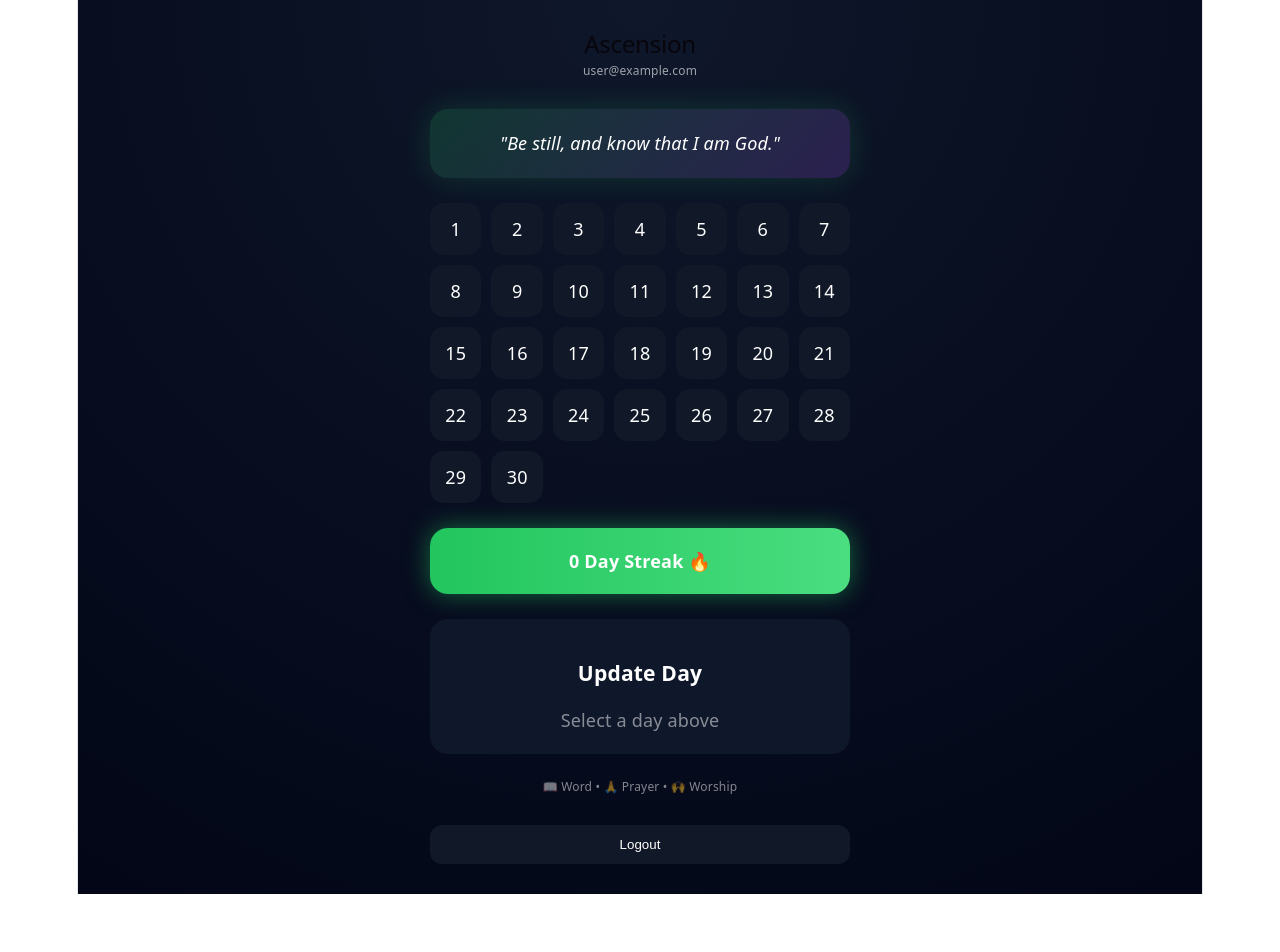
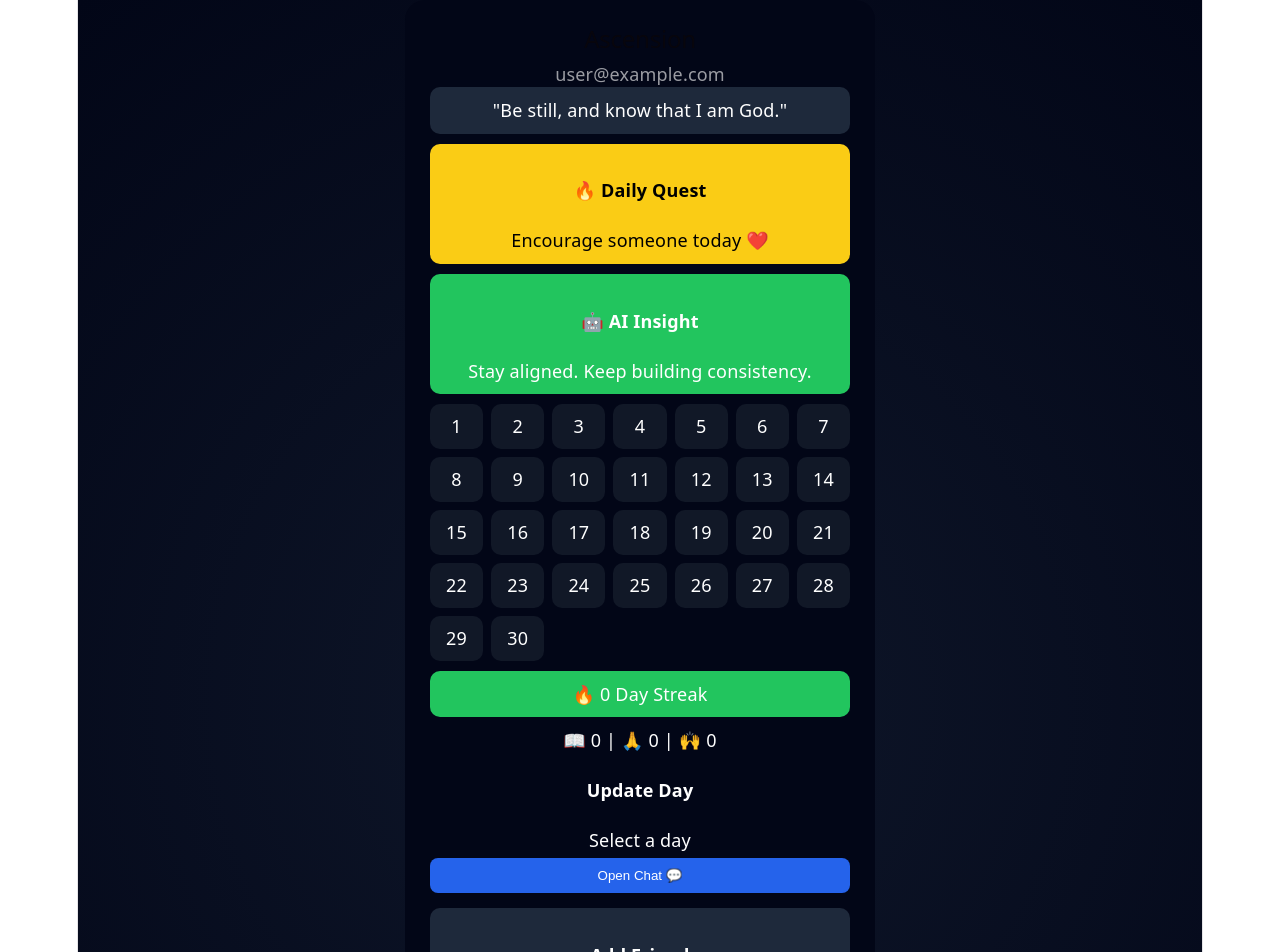
Before and after one commit to DanielEtti9/ascension-protocol, a React (Vite) app: page /dashboard in a window 1280 px wide. Shown: the top 952 px of the page. Before the commit the page ends 894 px from the top, so only its background shows below. Built offline with nearby package versions, Linux system fonts and the light colour scheme; no server answers; the database is empty; sample sign-in values are in the browser's storage.

Commit message:
phase 3 updates

```diff
--- a/src/pages/Dashboard.jsx
+++ b/src/pages/Dashboard.jsx
@@ -1,17 +1,48 @@
 import { useState, useEffect } from "react";
 import { auth, db } from "../services/firebase";
 import { signOut, onAuthStateChanged } from "firebase/auth";
-import { doc, setDoc, getDoc } from "firebase/firestore";
+import {
+  doc,
+  setDoc,
+  getDoc,
+  updateDoc,
+  arrayUnion,
+  collection,
+  getDocs,
+} from "firebase/firestore";
 
 const verse = "Be still, and know that I am God.";
+
+const quests = [
+  "Read the Word today 📖",
+  "Pray for someone 🙏",
+  "Spend time in worship 🙌",
+  "Encourage someone today ❤️",
+  "Meditate on Scripture 🧠",
+  "Fast or sacrifice something today 🔥",
+  "Share the Word with someone ✝️",
+];
 
 export default function Dashboard() {
   const today = new Date();
   const todayIndex = today.getDate() - 1;
+  const todayQuest = quests[today.getDay()];
 
   const [user, setUser] = useState(null);
   const [days, setDays] = useState([]);
   const [selectedDay, setSelectedDay] = useState(null);
+
+  const [stats, setStats] = useState({
+    streak: 0,
+    longest: 0,
+    study: 0,
+    prayer: 0,
+    worship: 0,
+  });
+
+  const [friendId, setFriendId] = useState("");
+  const [friends, setFriends] = useState([]);
+  const [leaderboard, setLeaderboard] = useState([]);
 
   // AUTH
   useEffect(() => {
@@ -19,7 +50,7 @@ export default function Dashboard() {
     return () => unsub();
   }, []);
 
-  // LOAD DATA
+  // LOAD USER DATA
   useEffect(() => {
     if (!user) return;
 
@@ -28,7 +59,8 @@ export default function Dashboard() {
       const snap = await getDoc(ref);
 
       if (snap.exists()) {
-        setDays(snap.data().days || []);
+        const data = snap.data();
+        setDays(data.days || []);
       } else {
         const empty = Array.from({ length: 30 }, () => ({
           study: false,
@@ -42,33 +74,122 @@ export default function Dashboard() {
     load();
   }, [user]);
 
-  // SAVE DATA
+  // CALCULATE STATS
+  useEffect(() => {
+    let streak = 0;
+    let longest = 0;
+    let current = 0;
+
+    let study = 0;
+    let prayer = 0;
+    let worship = 0;
+
+    days.forEach((d, i) => {
+      if (d.study) study++;
+      if (d.prayer) prayer++;
+      if (d.worship) worship++;
+
+      if (d.study && d.prayer && d.worship) {
+        current++;
+        if (i <= todayIndex) streak = current;
+      } else {
+        current = 0;
+      }
+
+      if (current > longest) longest = current;
+    });
+
+    setStats({ streak, longest, study, prayer, worship });
+  }, [days]);
+
+  // SAVE USER DATA
   useEffect(() => {
     if (!user || days.length === 0) return;
+
     const ref = doc(db, "users", user.uid);
-    setDoc(ref, { days }, { merge: true });
+
+    setDoc(
+      ref,
+      {
+        email: user.email,
+        days,
+        streak: stats.streak,
+        longestStreak: stats.longest,
+        totalStudy: stats.study,
+        totalPrayer: stats.prayer,
+        totalWorship: stats.worship,
+      },
+      { merge: true }
+    );
+  }, [days, stats]);
+
+  // ADD FRIEND
+  const addFriend = async () => {
+    if (!friendId) return;
+
+    const ref = doc(db, "users", user.uid);
+
+    await updateDoc(ref, {
+      friends: arrayUnion(friendId),
+    });
+
+    setFriendId("");
+    alert("Friend added!");
+  };
+
+  // LOAD FRIENDS
+  useEffect(() => {
+    if (!user) return;
+
+    const loadFriends = async () => {
+      const ref = doc(db, "users", user.uid);
+      const snap = await getDoc(ref);
+
+      if (!snap.exists()) return;
+
+      const ids = snap.data().friends || [];
+      let list = [];
+
+      for (let id of ids) {
+        const fSnap = await getDoc(doc(db, "users", id));
+        if (fSnap.exists()) list.push(fSnap.data());
+      }
+
+      setFriends(list);
+    };
+
+    loadFriends();
+  }, [user, days]);
+
+  // LEADERBOARD
+  useEffect(() => {
+    const loadLeaderboard = async () => {
+      const snap = await getDocs(collection(db, "users"));
+
+      let list = [];
+
+      snap.forEach((doc) => {
+        const data = doc.data();
+        list.push({
+          email: data.email,
+          streak: data.streak || 0,
+        });
+      });
+
+      list.sort((a, b) => b.streak - a.streak);
+      setLeaderboard(list.slice(0, 5));
+    };
+
+    loadLeaderboard();
   }, [days]);
 
-  // TOGGLE
+  // TOGGLE DAY
   const toggle = (type) => {
     if (selectedDay === null) return;
 
     const updated = [...days];
     updated[selectedDay][type] = !updated[selectedDay][type];
     setDays(updated);
-  };
-
-  // STREAK
-  const getStreak = () => {
-    let streak = 0;
-
-    for (let i = todayIndex; i >= 0; i--) {
-      const d = days[i];
-      if (d?.study && d?.prayer && d?.worship) streak++;
-      else break;
-    }
-
-    return streak;
   };
 
   const handleLogout = async () => {
@@ -79,50 +200,33 @@ export default function Dashboard() {
   if (!user) return <div style={{ color: "white" }}>Loading...</div>;
 
   return (
-    <div
-      style={{
-        minHeight: "100vh",
-        background: "radial-gradient(circle at top, #0f172a, #020617)",
-        display: "flex",
-        justifyContent: "center",
-        padding: "30px 20px",
-        color: "white",
-      }}
-    >
-      <div style={{ width: "100%", maxWidth: "420px" }}>
+    <div style={container}>
+      <div style={card}>
         {/* HEADER */}
-        <div style={{ marginBottom: "25px", textAlign: "center" }}>
-          <h2 style={{ margin: 0 }}>Ascension</h2>
-          <p style={{ fontSize: "12px", opacity: 0.6 }}>
-            {user.email}
+        <h2>Ascension</h2>
+        <p style={{ opacity: 0.6 }}>{user.email}</p>
+
+        {/* VERSE */}
+        <div style={verseBox}>"{verse}"</div>
+
+        {/* DAILY QUEST */}
+        <div style={questBox}>
+          <h4>🔥 Daily Quest</h4>
+          <p>{todayQuest}</p>
+        </div>
+
+        {/* AI INSIGHT */}
+        <div style={aiBox}>
+          <h4>🤖 AI Insight</h4>
+          <p>
+            {stats.streak >= 5
+              ? "🔥 You're walking in discipline. Stay consistent."
+              : "Stay aligned. Keep building consistency."}
           </p>
         </div>
 
-        {/* VERSE CARD */}
-        <div
-          style={{
-            padding: "20px",
-            borderRadius: "18px",
-            background:
-              "linear-gradient(135deg, rgba(34,197,94,0.2), rgba(168,85,247,0.2))",
-            textAlign: "center",
-            marginBottom: "25px",
-            boxShadow: "0 0 30px rgba(34,197,94,0.2)",
-          }}
-        >
-          <p style={{ fontStyle: "italic", lineHeight: 1.6 }}>
-            "{verse}"
-          </p>
-        </div>
-
-        {/* DAYS GRID */}
-        <div
-          style={{
-            display: "grid",
-            gridTemplateColumns: "repeat(7, 1fr)",
-            gap: "10px",
-          }}
-        >
+        {/* GRID */}
+        <div style={grid}>
           {days.map((d, i) => {
             const total =
               (d.study ? 1 : 0) +
@@ -143,20 +247,9 @@ export default function Dashboard() {
                 key={i}
                 onClick={() => setSelectedDay(i)}
                 style={{
-                  height: "52px",
-                  borderRadius: "14px",
+                  ...dayBox,
                   background: bg,
-                  display: "flex",
-                  alignItems: "center",
-                  justifyContent: "center",
-                  cursor: "pointer",
-                  transition: "0.2s",
-                  transform:
-                    selectedDay === i ? "scale(1.1)" : "scale(1)",
-                  boxShadow:
-                    selectedDay === i
-                      ? "0 0 20px rgba(34,197,94,0.6)"
-                      : "none",
+                  transform: selectedDay === i ? "scale(1.1)" : "scale(1)",
                 }}
               >
                 {i + 1}
@@ -166,92 +259,92 @@ export default function Dashboard() {
         </div>
 
         {/* STREAK */}
-        <div
-          style={{
-            marginTop: "25px",
-            padding: "20px",
-            borderRadius: "18px",
-            background: "linear-gradient(90deg,#22c55e,#4ade80)",
-            textAlign: "center",
-            fontWeight: "bold",
-            fontSize: "18px",
-            boxShadow: "0 0 25px rgba(34,197,94,0.5)",
-          }}
-        >
-          {getStreak()} Day Streak 🔥
+        <div style={streakBox}>
+          🔥 {stats.streak} Day Streak
         </div>
 
-        {/* UPDATE */}
-        <div
-          style={{
-            marginTop: "25px",
-            padding: "20px",
-            borderRadius: "18px",
-            background: "#0f172a",
-          }}
-        >
-          <h3 style={{ textAlign: "center" }}>Update Day</h3>
+        {/* STATS */}
+        <div style={statsBox}>
+          📖 {stats.study} | 🙏 {stats.prayer} | 🙌 {stats.worship}
+        </div>
+
+        {/* UPDATE DAY */}
+        <div style={updateBox}>
+          <h4>Update Day</h4>
 
           {selectedDay !== null ? (
             <>
-              <p style={{ textAlign: "center", opacity: 0.6 }}>
-                Day {selectedDay + 1}
-              </p>
+              <p>Day {selectedDay + 1}</p>
 
-              <div
-                style={{
-                  display: "flex",
-                  flexDirection: "column",
-                  gap: "12px",
-                  marginTop: "15px",
-                }}
-              >
-                <button style={btnStyle("#3b82f6")} onClick={() => toggle("study")}>
-                  📖 Study the Word
-                </button>
+              <button style={btn("#3b82f6")} onClick={() => toggle("study")}>
+                📖 Study
+              </button>
 
-                <button style={btnStyle("#a855f7")} onClick={() => toggle("prayer")}>
-                  🙏 Prayer
-                </button>
+              <button style={btn("#a855f7")} onClick={() => toggle("prayer")}>
+                🙏 Prayer
+              </button>
 
-                <button style={btnStyle("#22c55e")} onClick={() => toggle("worship")}>
-                  🙌 Worship
-                </button>
-              </div>
+              <button style={btn("#22c55e")} onClick={() => toggle("worship")}>
+                🙌 Worship
+              </button>
             </>
           ) : (
-            <p style={{ textAlign: "center", opacity: 0.5 }}>
-              Select a day above
-            </p>
+            <p>Select a day</p>
           )}
         </div>
 
-        {/* LEGEND */}
-        <div
-          style={{
-            marginTop: "20px",
-            textAlign: "center",
-            fontSize: "12px",
-            opacity: 0.5,
-          }}
+        {/* CHAT NAV */}
+        <button
+          style={btn("#2563eb")}
+          onClick={() => (window.location.href = "/chat")}
         >
-          📖 Word • 🙏 Prayer • 🙌 Worship
+          Open Chat 💬
+        </button>
+
+        {/* ADD FRIEND */}
+        <div style={sectionBox}>
+          <h4>Add Friend</h4>
+
+          <input
+            placeholder="Enter Friend UID"
+            value={friendId}
+            onChange={(e) => setFriendId(e.target.value)}
+            style={input}
+          />
+
+          <button style={btn("#3b82f6")} onClick={addFriend}>
+            Add Friend
+          </button>
+        </div>
+
+        {/* FRIENDS */}
+        <div style={sectionBox}>
+          <h4>Friends</h4>
+
+          {friends.length === 0 ? (
+            <p>No friends yet</p>
+          ) : (
+            friends.map((f, i) => (
+              <p key={i}>
+                {f.email} — 🔥 {f.streak || 0}
+              </p>
+            ))
+          )}
+        </div>
+
+        {/* LEADERBOARD */}
+        <div style={sectionBox}>
+          <h4>🏆 Leaderboard</h4>
+
+          {leaderboard.map((p, i) => (
+            <p key={i}>
+              {i + 1}. {p.email} — 🔥 {p.streak}
+            </p>
+          ))}
         </div>
 
         {/* LOGOUT */}
-        <button
-          onClick={handleLogout}
-          style={{
-            marginTop: "25px",
-            width: "100%",
-            padding: "12px",
-            borderRadius: "12px",
-            background: "#111827",
-            color: "white",
-            border: "none",
-            cursor: "pointer",
-          }}
-        >
+        <button style={logoutBtn} onClick={handleLogout}>
           Logout
         </button>
       </div>
@@ -259,14 +352,104 @@ export default function Dashboard() {
   );
 }
 
-// BUTTON STYLE
-const btnStyle = (color) => ({
-  padding: "14px",
-  borderRadius: "12px",
+/* STYLES */
+
+const container = {
+  minHeight: "100vh",
+  display: "flex",
+  justifyContent: "center",
+  alignItems: "center",
+  background: "radial-gradient(circle,#0f172a,#020617)",
+};
+
+const card = {
+  width: "90%",
+  maxWidth: "420px",
+  padding: "25px",
+  borderRadius: "20px",
+  background: "#020617",
+  color: "white",
+  textAlign: "center",
+};
+
+const verseBox = {
+  padding: "10px",
+  background: "#1e293b",
+  borderRadius: "10px",
+  marginBottom: "10px",
+};
+
+const questBox = {
+  padding: "10px",
+  background: "#facc15",
+  color: "black",
+  borderRadius: "10px",
+  marginBottom: "10px",
+};
+
+const aiBox = {
+  padding: "10px",
+  background: "#22c55e",
+  borderRadius: "10px",
+  marginBottom: "10px",
+};
+
+const grid = {
+  display: "grid",
+  gridTemplateColumns: "repeat(7,1fr)",
+  gap: "8px",
+};
+
+const dayBox = {
+  height: "45px",
+  borderRadius: "10px",
+  display: "flex",
+  alignItems: "center",
+  justifyContent: "center",
+  cursor: "pointer",
+};
+
+const streakBox = {
+  marginTop: "10px",
+  padding: "10px",
+  background: "#22c55e",
+  borderRadius: "10px",
+};
+
+const statsBox = {
+  marginTop: "10px",
+};
+
+const updateBox = {
+  marginTop: "10px",
+};
+
+const sectionBox = {
+  marginTop: "15px",
+  padding: "10px",
+  background: "#1e293b",
+  borderRadius: "10px",
+};
+
+const input = {
+  width: "100%",
+  padding: "8px",
+  marginBottom: "8px",
+  borderRadius: "8px",
+};
+
+const btn = (color) => ({
+  width: "100%",
+  padding: "10px",
+  marginTop: "5px",
+  borderRadius: "8px",
   border: "none",
   background: color,
   color: "white",
-  fontWeight: "bold",
-  cursor: "pointer",
-  boxShadow: `0 0 15px ${color}`,
 });
+
+const logoutBtn = {
+  marginTop: "15px",
+  padding: "10px",
+  width: "100%",
+};
```
Also changed, not shown: src/pages/Chat.jsx (added, +138 -0 lines).
